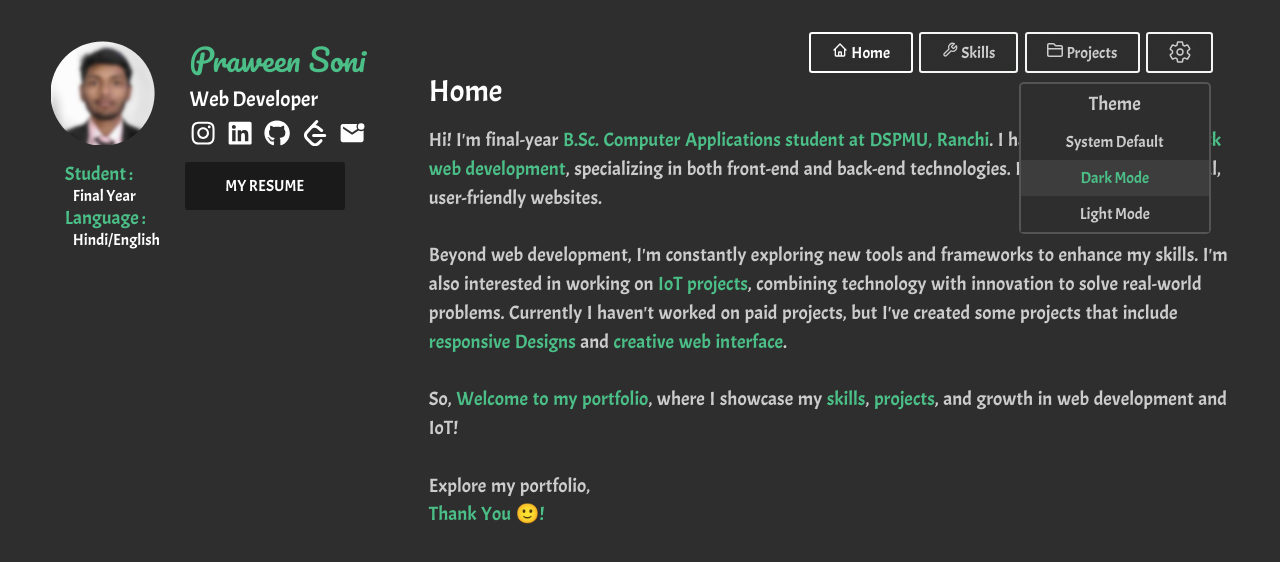
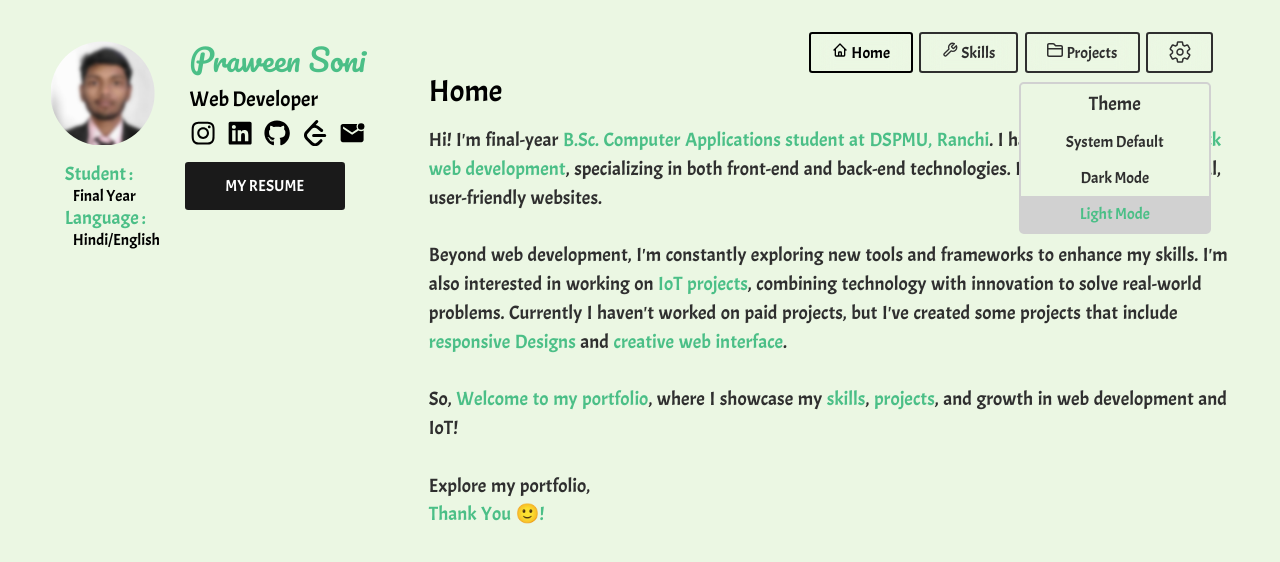
Before and after one commit to PraweenSoni/Portfolio, a React (Vite) app: page / in a window 1280 px wide. Both pictures are taken after a click on the button 1179 px from the left and 52 px from the top of the page. Shown: the top 562 px of the page. Built offline with nearby package versions, Linux system fonts and the light colour scheme; a web font is replaced by a local one.

Commit message:
Navbar Code Optimize

```diff
--- a/src/components/Navbar.jsx
+++ b/src/components/Navbar.jsx
@@ -8,32 +8,55 @@ import { IoSettingsOutline } from "react-icons/io5";
 const Navbar = ({ setActiveSection }) => {
   const [isSettingVisible, setIsSettingVisible] = useState(false);
   const [activeNav, setActiveNav] = useState("Home");
+  const [theme, setTheme] = useState(0);
   const settingRef = useRef(null);
   const buttonRef = useRef(null);
-  // Theme Code
-  const setDarkMode = () => {
-    document.querySelector("body").setAttribute('theme', 'dark');
-    localStorage.setItem("theme", "dark");
+
+  // Theme-related functions
+  const applyTheme = (mode) => {
+    if(mode === 'auto'){
+      const systemTheme = window.matchMedia("(prefers-color-scheme: dark)").matches
+        ? "dark"
+        : "light";
+        document.querySelector("body").setAttribute("theme", systemTheme);
+    }else{
+      document.querySelector("body").setAttribute("theme", mode);
     }
-  const setLightMode = () => {
-    document.querySelector("body").setAttribute('theme', 'light')
-    localStorage.setItem("theme", "light");
+    localStorage.setItem("theme", mode);
+  };
+
+  const initializeTheme = () => {
+    const savedTheme = localStorage.getItem("theme");
+    if (savedTheme) {
+      applyTheme(savedTheme);
+      setTheme(savedTheme === "dark" ? 1 : savedTheme === "light" ? 2 : 0);
+    } else {
+      // Fallback to system theme
+      const systemTheme = window.matchMedia("(prefers-color-scheme: dark)").matches
+        ? "dark"
+        : "light";
+      applyTheme(systemTheme);
+      setTheme(systemTheme === "dark" ? 1 : 2);
     }
-  const selectedTheme = localStorage.getItem("theme");
-  if(selectedTheme === "light"){
-    setLightMode();
-  }
-  const autoMode = (e) => {
-    if(e.target.onClick) setLightMode();
-    else setDarkMode();
-  }
+  };
 
-  // Theme code end
+  useEffect(() => {
+    initializeTheme();
+  }, []);
+
+
+  const handleThemeChange = (mode, themeIndex) => {
+    applyTheme(mode);
+    setTheme(themeIndex);
+  };
+
+  // Handle setting visibility toggle
   const toggleSettingVisibility = (e) => {
     e.stopPropagation();
     setIsSettingVisible((prev) => !prev);
   };
 
+  // Close settings if clicked outside
   const handleClickOutside = (event) => {
     if (
       settingRef.current &&
@@ -59,33 +82,21 @@ const Navbar = ({ setActiveSection }) => {
   return (
     <nav>
       <ul>
+        {["Home", "Skills", "Projects"].map((section) => (
           <button
-          className={activeNav === "Home" ? "active" : ""}
-          onClick={() => handleNavClick("Home")}
+            key={section}
+            className={activeNav === section ? "active" : ""}
+            onClick={() => handleNavClick(section)}
           >
             <li>
-            <HiOutlineHome />
-            Home
+              {section === "Home" && <HiOutlineHome />}
+              {section === "Skills" && <FiTool />}
+              {section === "Projects" && <FaRegFolderClosed />}
+              {section}
             </li>
           </button>
-        <button
-          className={activeNav === "Skills" ? "active" : ""}
-          onClick={() => handleNavClick("Skills")}
-        >
-          <li>
-            <FiTool />
-            Skills
-          </li>
-        </button>
-        <button
-          className={activeNav === "Projects" ? "active" : ""}
-          onClick={() => handleNavClick("Projects")}
-        >
-          <li>
-            <FaRegFolderClosed />
-            Projects
-          </li>
-        </button>
+        ))}
+
         <button
           ref={buttonRef}
           className={activeNav === "Settings" ? "active" : ""}
@@ -94,20 +105,28 @@ const Navbar = ({ setActiveSection }) => {
           <li>
             <IoSettingsOutline />
           </li>
-          <div
-            className="setting"
-            ref={settingRef}
-            style={{ display: isSettingVisible ? "block" : "none" }}
-          >
+          {isSettingVisible && (
+            <div className="setting" ref={settingRef}>
               <div className="sbox">
                 <div className="stheme">
                   <p>Theme</p>
-                <div onClick={autoMode}>System Default</div>
-                <div onClick={setDarkMode} className="TActive">Dark Mode</div>
-                <div onClick={setLightMode}>Light Mode</div>
+                  {[
+                    { label: "System Default", mode: "auto", index: 0 },
+                    { label: "Dark Mode", mode: "dark", index: 1 },
+                    { label: "Light Mode", mode: "light", index: 2 },
+                  ].map(({ label, mode, index }) => (
+                    <div
+                      key={mode}
+                      onClick={() => handleThemeChange(mode, index)}
+                      className={theme === index ? "TActive" : ""}
+                    >
+                      {label}
+                    </div>
+                  ))}
                 </div>
               </div>
             </div>
+          )}
         </button>
       </ul>
     </nav>
--- a/src/index.css
+++ b/src/index.css
@@ -1,11 +1,11 @@
 :root {
   --primary-colour: #4bbf87;
-  --black: black;
-  --white: white;
+  --black: #000;
+  --white: #fff;
   --whitesmoke: rgb(245, 245, 245);
   --bg-color: #2d2e2d;
   --txt-white: #ccc;
-
+  --btn-color: #3d3d3d;
   color-scheme: light dark;
   color: var(--whitesmoke);
   /* color: rgba(255, 255, 255, 0.87); */
@@ -22,6 +22,7 @@
   --whitesmoke: #2d2d2d;
   --bg-color: #ebf7e3;
   --txt-white: #2f2f2f;
+  --btn-color: #d1d1d1;
 }
 
 * {
--- a/src/styles/Navbar.css
+++ b/src/styles/Navbar.css
@@ -13,7 +13,6 @@ nav ul {
 nav ul button {
   margin: 0 0.2rem;
   padding: 0.5rem 0.3rem 0.5rem 0.1rem;
-  border: none;
   font-size: 1rem;
   transition: 0.3s;
   border-radius: 0.2rem;
@@ -21,7 +20,7 @@ nav ul button {
   background-color: transparent;
   color: var(--txt-white);
   backdrop-filter: blur(.7rem);
-  border: 2px solid var(--whitesmoke);
+  border: 2px solid var(--txt-white);
 }
 
 nav ul button:nth-last-child(1){
@@ -60,7 +59,7 @@ nav ul button li svg {
   top: 3rem;
   right: 0;
   width: 12rem;
-  border: 2px solid rgba(255,255,255,.18);
+  border: 2px solid var(--btn-color);
   border-radius: .3rem;
   background-color: var(--bg-color);
 }
@@ -87,11 +86,11 @@ nav ul button:nth-last-child(1):hover .setting{
 }
 .setting .sbox .stheme div.TActive{
   color: var(--primary-colour);
-  background-color: #3d3d3d;
+  background-color: var(--btn-color);
 }
 
 .setting .sbox .stheme div:hover{
-  background-color: #3d3d3d;
+  background-color: var(--btn-color);
   color: var(--primary-colour);
 }
 @media(max-width: 570px) {
```
Lines whose indentation alone changed are shown as unchanged.
